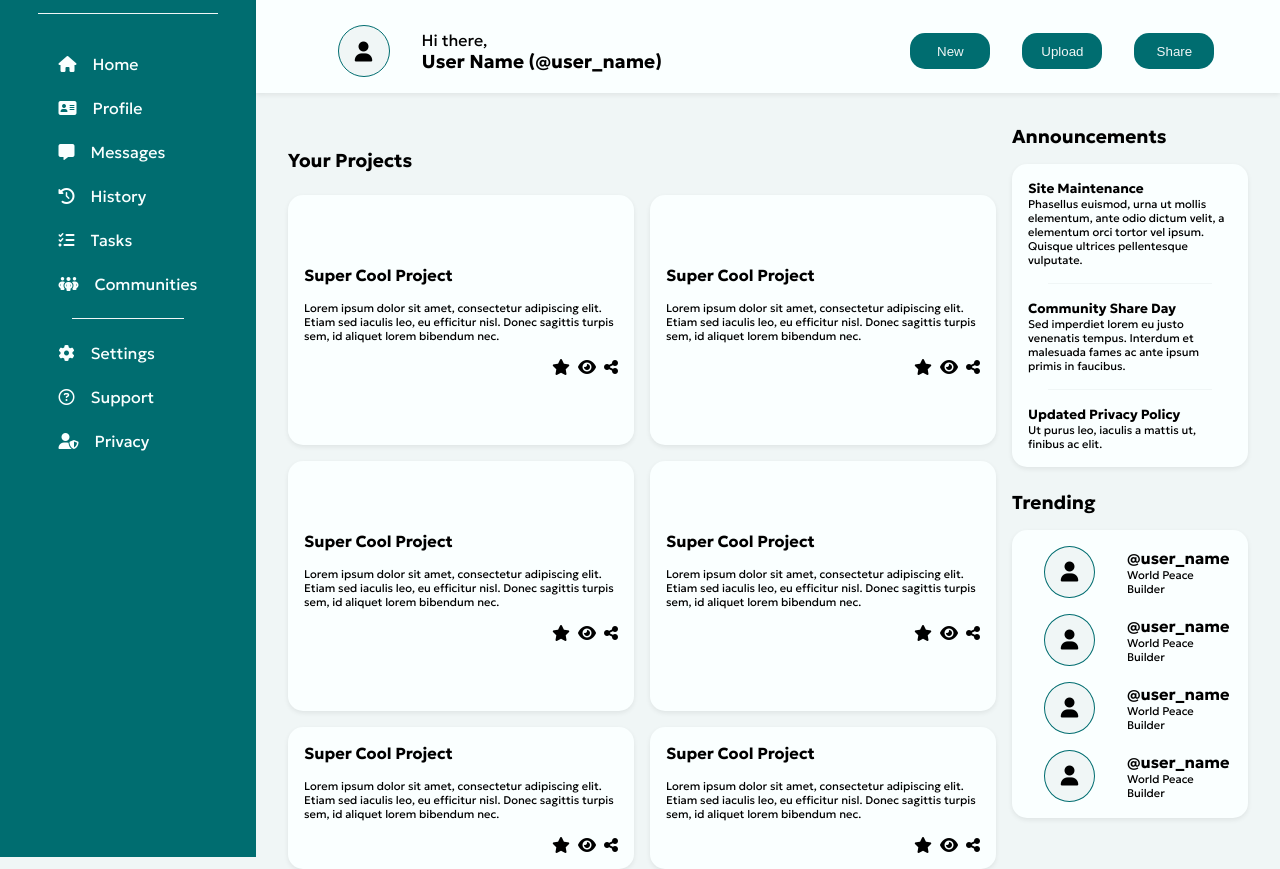
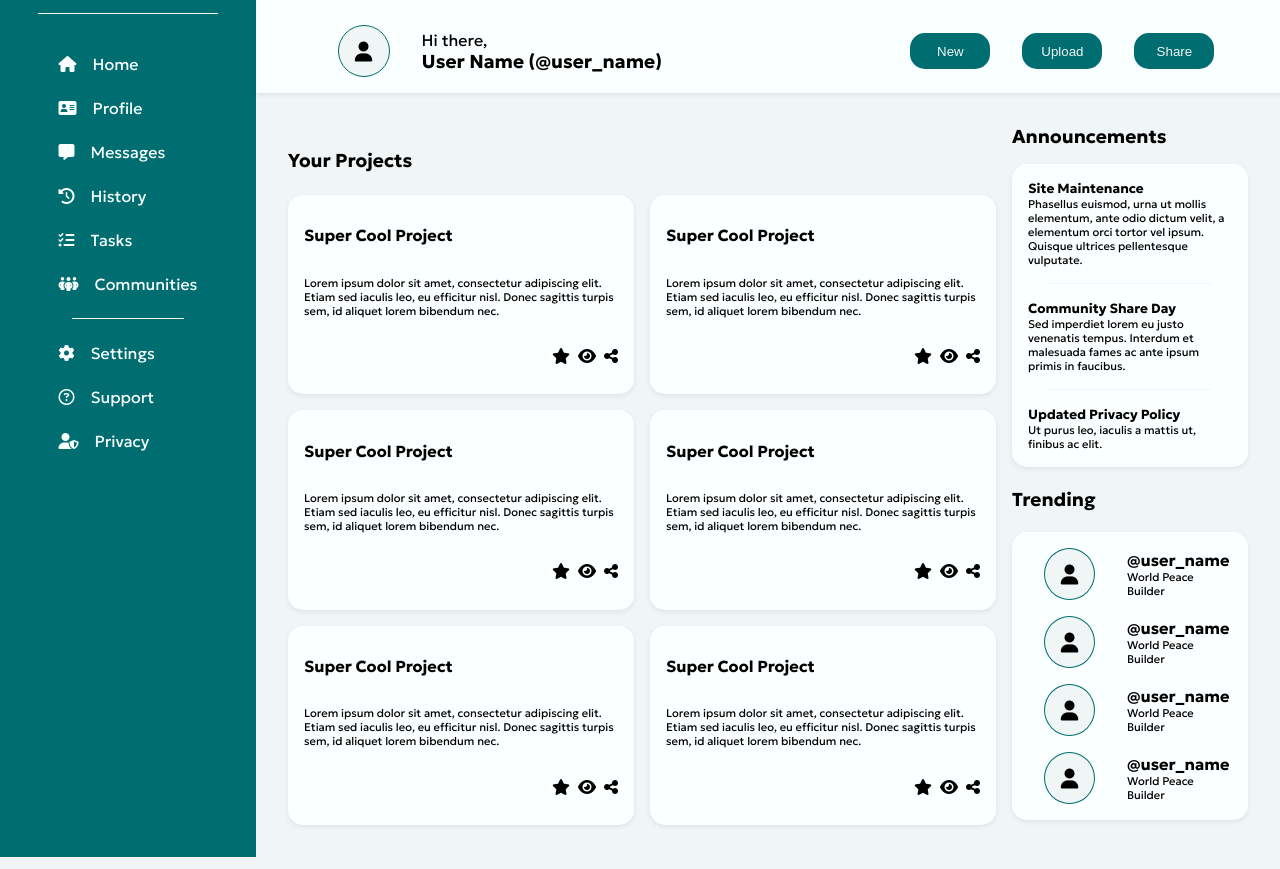
Before and after one commit to dave-forbes/admin-dashboard, a plain HTML site: page index.html in a window 1280 px wide. Shown: the part 75-944 px from the top of the page. Drawn offline with Linux system fonts and the light colour scheme.

Commit message:
got rid of sidebar overflow bug by adjusting project grid template rows, also realigned content on project cards

```diff
--- a/style.css
+++ b/style.css
@@ -131,7 +131,6 @@ li {
 .projects-grid {
   display: grid;
   grid-template-columns: repeat(auto-fill, minmax(250px, 1fr));
-  grid-template-rows: repeat(auto-fill, 250px);
   gap: 1rem;
 }
 
@@ -159,7 +158,7 @@ li {
 .announcements,
 .trending {
   display: grid;
-  align-content: center;
+  align-content: space-evenly;
   gap: 1rem;
 }
 
```
